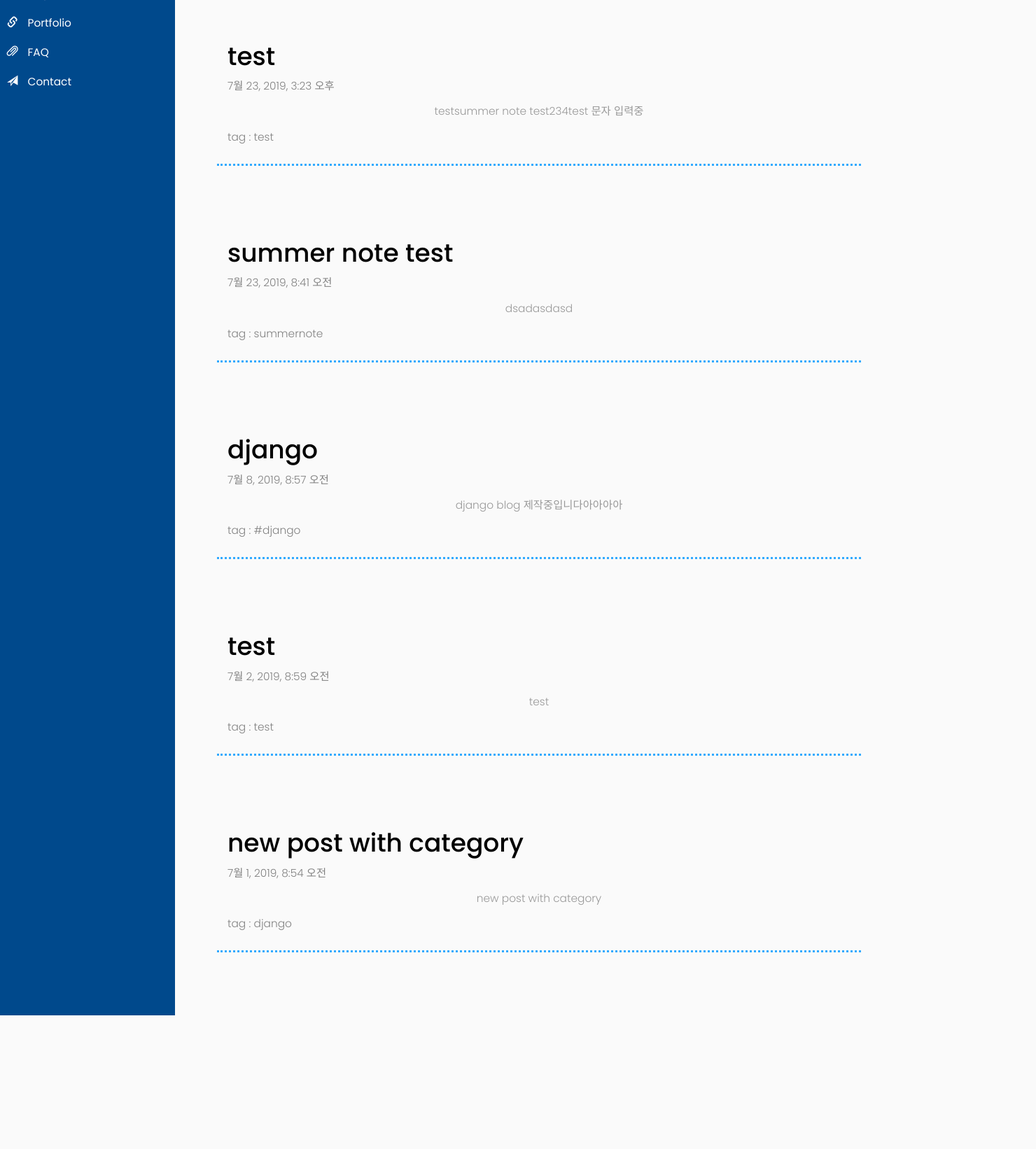
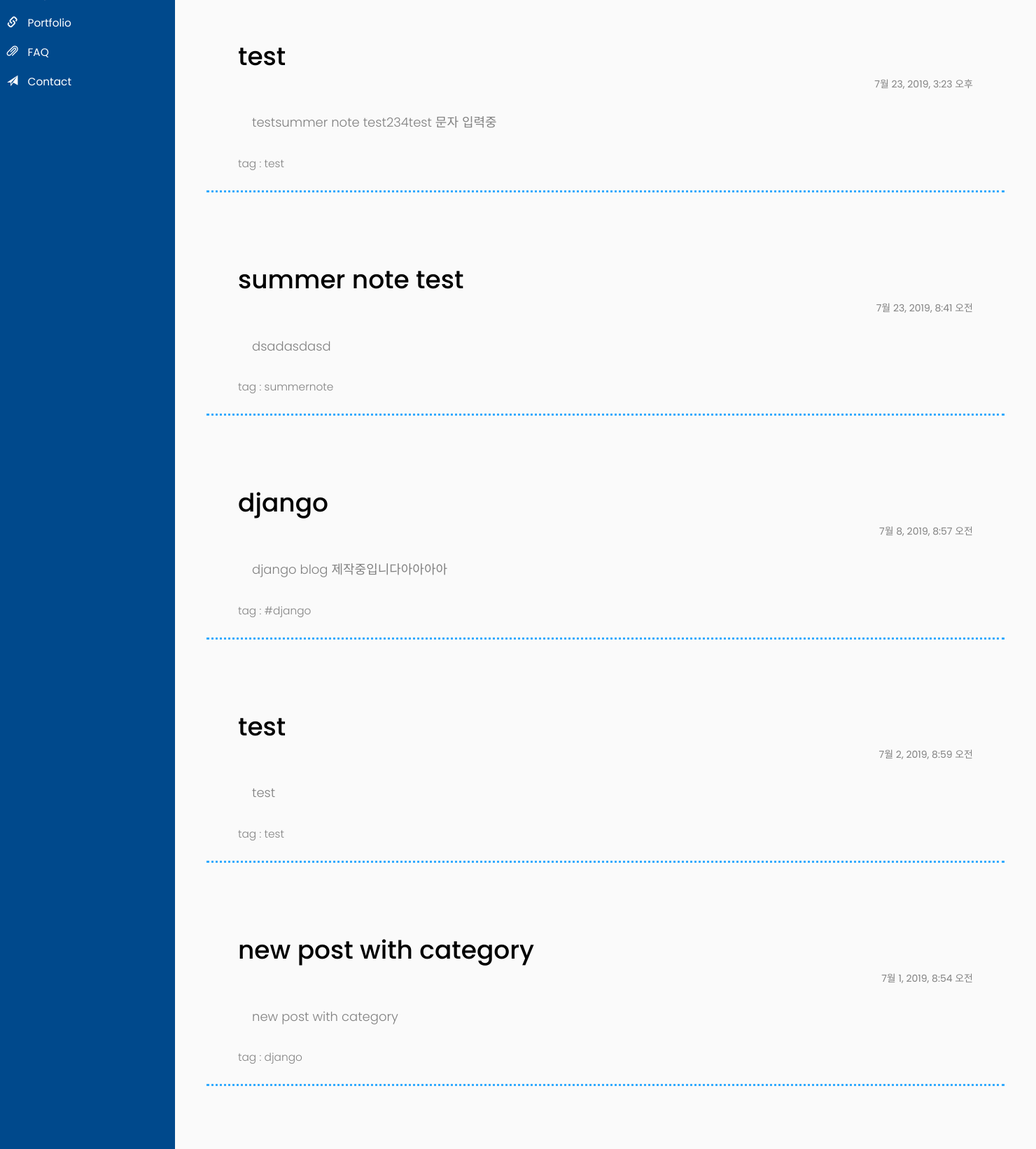
Before and after one commit to HyunQQ/django-blog, a Django app: page / in a window 1480 px wide. Shown: the part 214-1856 px from the top of the page at 70% size. Before the commit the page ends 1665 px from the top, so only its background shows below. Run offline with Django 3.2, Linux system fonts and the light colour scheme; data comes from the database, SQL or seed files in the repository; some libraries are stand-ins or nearby versions.

Commit message:
post list 텍스트 표현 디자인 수정

```diff
--- a/blog/static/blog/css/blog_list.css
+++ b/blog/static/blog/css/blog_list.css
@@ -1,16 +1,12 @@
 
 .post{
-
     position: relative;
     margin-bottom: 70px;
     padding:15px;
     border-color: #32AAFF;
     border-bottom-style: dotted;
-
 }
 .post:hover{
-
-
     background: #fff;
     border: none;
     border-radius: 0;
@@ -19,20 +15,32 @@
     border-bottom-style: dotted;
 }
 
+.post a div{
+    display: inline-block;
+    width: 100%;
+    padding-bottom: 30px;
+}
+
 .post #date{
-
     color: #828282;
+    float: right;
+    padding-right: 30px;
 }
 .post h1{
     color: #000000;
+    padding-left: 30px;
 }
 .post #contents{
-    text-align: center;
-
+    text-align: left;
+    padding-bottom: 20px;
+    padding-left: 50px;
+    color: #808080;
+    font-size: large;
 }
 
 .post #category{
-    color: #828282;
+    color: #838383;
+    padding-left: 30px;
 }
 
 .comment{
--- a/blog/templates/blog/base.html
+++ b/blog/templates/blog/base.html
@@ -125,7 +125,7 @@
 
                 <div class = "container">
 
-                    <div class = "col-md-10">
+                    <div>
                         {% block content%}
                         {% endblock%}
                     </div>
--- a/blog/templates/blog/post_list.html
+++ b/blog/templates/blog/post_list.html
@@ -9,8 +9,7 @@
 
         <div class ="post card-body px-lg-5 pt-0">
             <a class="post_link" href="{% url 'blog:post_detail' pk=post.pk %}">
-                <h1>{{ post.title }}</h1>
-                <p id='date'>{{post.published_date}}</p>
+                <div><h1>{{ post.title }}</h1> <span id='date'>{{post.published_date}}</span></div>
                 <p id='contents'>{{post.text|striptags}}</p>
                 <p id='category' >tag : {{post.category}}</p>
             </a>
```
